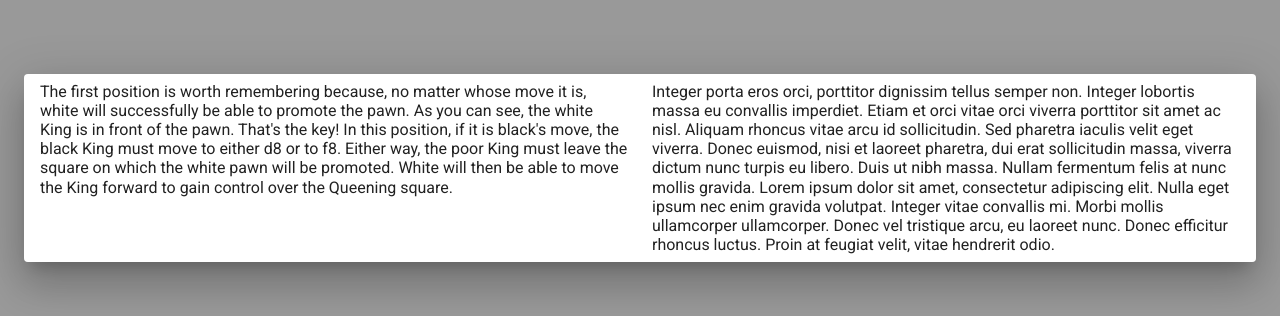
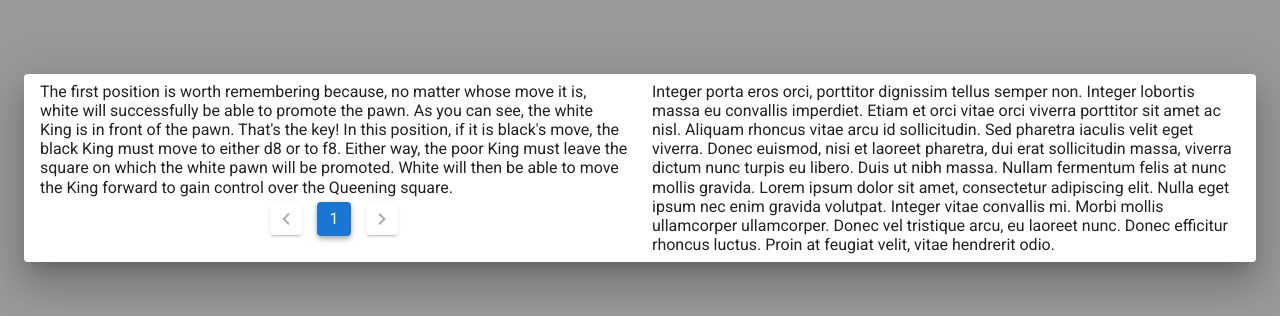
Before and after one commit to napoleon-commits/vuetify-v-dialog-chess-lesson, a Vue app: page / in a window 1280 px wide. Both pictures are taken after a click on the button "THE MAGIC POSITION". Shown: the part 232-548 px from the top of the page. Built offline with nearby package versions, Linux system fonts and the light colour scheme.

Commit message:
added pagination component

```diff
--- a/src/components/subcomponents/CustomDialog.vue
+++ b/src/components/subcomponents/CustomDialog.vue
@@ -1,7 +1,13 @@
 <template>
     <v-row>
         <v-col>
-            {{demo[page-1].text}}
+            <div>{{demo[page-1].text}}</div>
+            <div>
+                <v-pagination
+                    v-model="page"
+                    :length="demo.length"
+                ></v-pagination>
+            </div>
         </v-col>
         <v-col>
             Integer porta eros orci, porttitor dignissim tellus semper non. Integer lobortis massa eu convallis imperdiet. Etiam et orci vitae orci viverra porttitor sit amet ac nisl. Aliquam rhoncus vitae arcu id sollicitudin. Sed pharetra iaculis velit eget viverra. Donec euismod, nisi et laoreet pharetra, dui erat sollicitudin massa, viverra dictum nunc turpis eu libero. Duis ut nibh massa. Nullam fermentum felis at nunc mollis gravida. Lorem ipsum dolor sit amet, consectetur adipiscing elit. Nulla eget ipsum nec enim gravida volutpat. Integer vitae convallis mi. Morbi mollis ullamcorper ullamcorper. Donec vel tristique arcu, eu laoreet nunc. Donec efficitur rhoncus luctus. Proin at feugiat velit, vitae hendrerit odio.
```
